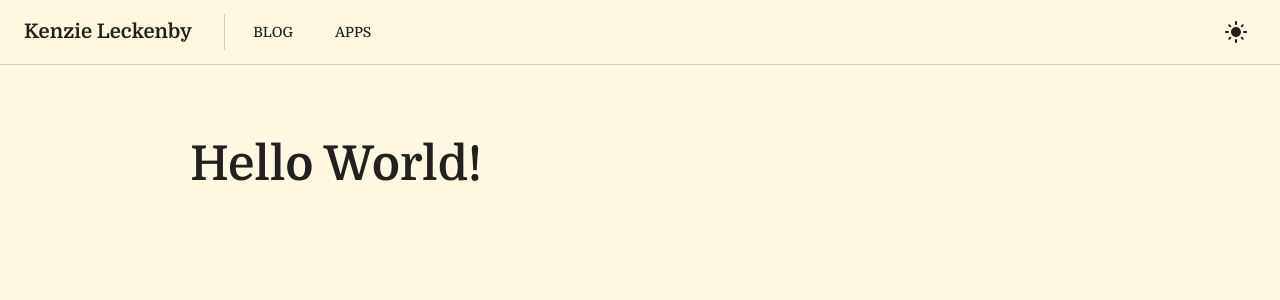
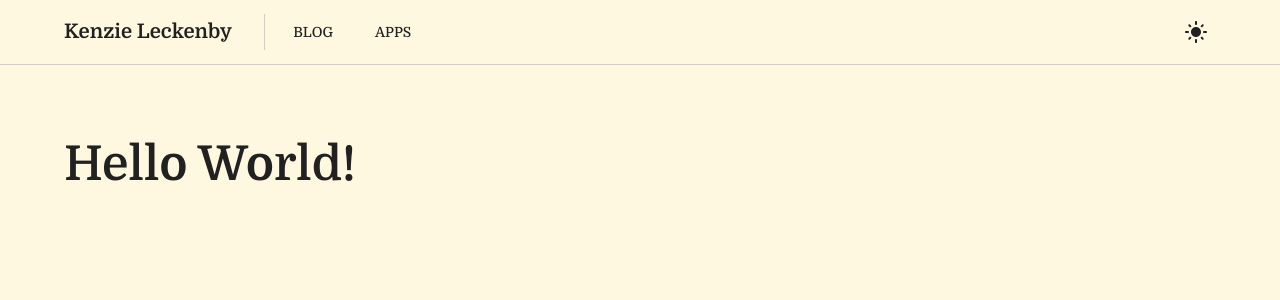
Before and after one commit to kenzie-leckenby/personal-website-2026, a Next.js app: page / in a window 1280 px wide. Shown: the top 300 px of the page. Built offline with nearby package versions, Linux system fonts and the light colour scheme; what @mui/material-nextjs would draw is missing.

Commit message:
Changed container width for more comfortable viewing

```diff
--- a/app/layout.tsx
+++ b/app/layout.tsx
@@ -4,6 +4,7 @@ import "./globals.css";
 import ResponsiveAppBar from "@/components/responseAppBar";
 import MuiThemeProvider from "@/components/themeProvider";
 import { AppRouterCacheProvider } from '@mui/material-nextjs/v15-appRouter';
+import { Container } from "@mui/material";
 
 const domine = Domine({
   subsets: ["latin"],
@@ -28,7 +29,9 @@ export default function RootLayout({
         <AppRouterCacheProvider>
           <MuiThemeProvider>
             <ResponsiveAppBar />
-            {children}
+              <Container maxWidth="lg" sx={{marginTop: 8}}>
+                {children}
+              </Container>
           </MuiThemeProvider>
         </AppRouterCacheProvider>
       </body>
--- a/app/page.tsx
+++ b/app/page.tsx
@@ -4,14 +4,13 @@ import React from "react";
 export default function Home() {
   return (
     <React.Fragment>
-      <Container disableGutters maxWidth="md" sx={{marginTop: 8}}>
+
       <Typography sx={{
         fontWeight: 600,
         fontSize: 48
       }}>
         Hello World!
       </Typography>
-      </Container>
     </React.Fragment>
   );
 }
--- a/components/responseAppBar.tsx
+++ b/components/responseAppBar.tsx
@@ -38,7 +38,7 @@ function ResponsiveAppBar() {
         borderColor: 'background.paper',
         boxShadow: 'none'
     }}>
-        <Container maxWidth="xl">
+        <Container maxWidth="lg">
             <Toolbar disableGutters>
                 <Typography
                     variant="h6"
```
Lines whose indentation alone changed are shown as unchanged.
